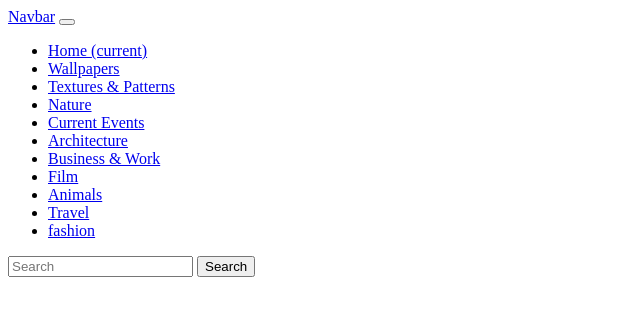
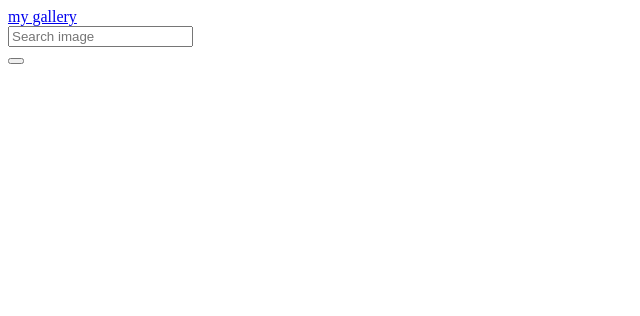
Before and after one commit to hkawinzi/my-gallery, a Django app: template photos/templates/navbar.html in a window 1280 px wide. Shown: the top 316 px of the page, without its empty margins (0-640 px from the left). Run offline with Django 3.2, Linux system fonts and the light colour scheme; the template is opened without the code that fills it, so the values that code supplies are empty; parts of the project's set-up code (start-up, migrations or seed data) failed here and were passed over; some libraries are stand-ins or nearby versions.

Commit message:
creating a form

```diff
--- a/photos/templates/navbar.html
+++ b/photos/templates/navbar.html
@@ -2,67 +2,37 @@
 <html lang="en">
 
 <head>
-    <meta charset="UTF-8">
-    <meta name="viewport" content="width=device-width, initial-scale=1.0">
-    <meta http-equiv="X-UA-Compatible" content="ie=edge">
-    <title>Document</title>
+
+    <meta charset="utf-8">
+    <meta name="viewport" content="width=device-width, initial-scale=1">
 </head>
 
 <body>
+    <nav class="navbar navbar-inverse">
+        <div class="container-fluid">
+            <div class="navbar-header">
+                <a class="navbar-brand" href="{% url 'photosToday' %}">my gallery</a>
+            </div>
+        </div>
+    </nav>
+    <nav class="navbar navbar-inverse">
+        <div class="container-fluid">
+            <!-- Adding a search form  -->
+            <div class="col-sm-4 col-md-4 navbar-right">
 
+                <form class="navbar-form" role="search" action="{% url 'search_results' %}">
 
-    <nav class="navbar navbar-expand-lg navbar-light bg-light">
-        <a class="navbar-brand" href="#">Navbar</a>
-        <button class="navbar-toggler" type="button" data-toggle="collapse" data-target="#navbarSupportedContent"
-            aria-controls="navbarSupportedContent" aria-expanded="false" aria-label="Toggle navigation">
-            <span class="navbar-toggler-icon"></span>
-        </button>
+                    <div class="input-group">
+                        <input type="text" class="form-control" placeholder="Search image" name="image">
+                        <div class="input-group-btn">
+                            <button class="btn btn-default" type="submit"><i
+                                    class="glyphicon glyphicon-search"></i></button>
+                        </div>
+                    </div>
 
-        <div class="collapse navbar-collapse" id="navbarSupportedContent">
-            <ul class="navbar-nav mr-auto">
-                <li class="nav-item active">
-                    <a class="nav-link" href="#">Home <span class="sr-only">(current)</span></a>
-                </li>
-                <li class="nav-item">
-                    <a class="nav-link" href="#">Wallpapers</a>
-                </li>
-                <li class="nav-item">
-                    <a class="nav-link" href="#">
-                        Textures & Patterns</a>
-                </li>
-                <li class="nav-item">
-                    <a class="nav-link" href="#">Nature</a>
-                </li>
-                <li class="nav-item">
-                    <a class="nav-link" href="#">
-                        Current Events</a>
-                </li>
-                <li class="nav-item">
-                    <a class="nav-link" href="#">
-                        Architecture</a>
-                </li>
-                <li class="nav-item">
-                    <a class="nav-link" href="#">
-                        Business & Work</a>
-                </li>
-                <li class="nav-item">
-                    <a class="nav-link" href="#">Film</a>
-                </li>
-                <li class="nav-item">
-                    <a class="nav-link" href="#">Animals</a>
-                </li>
-                <li class="nav-item">
-                    <a class="nav-link" href="#">Travel</a>
-                </li>
-                <li class="nav-item">
-                    <a class="nav-link" href="#">fashion</a>
-                </li>
-
-            </ul>
-            <form class="form-inline my-2 my-lg-0">
-                <input class="form-control mr-sm-2" type="search" placeholder="Search" aria-label="Search">
-                <button class="btn btn-outline-success my-2 my-sm-0" type="submit">Search</button>
-            </form>
+                </form>
+            </div>
+            <!-- search form end -->
         </div>
     </nav>
 </body>
```
